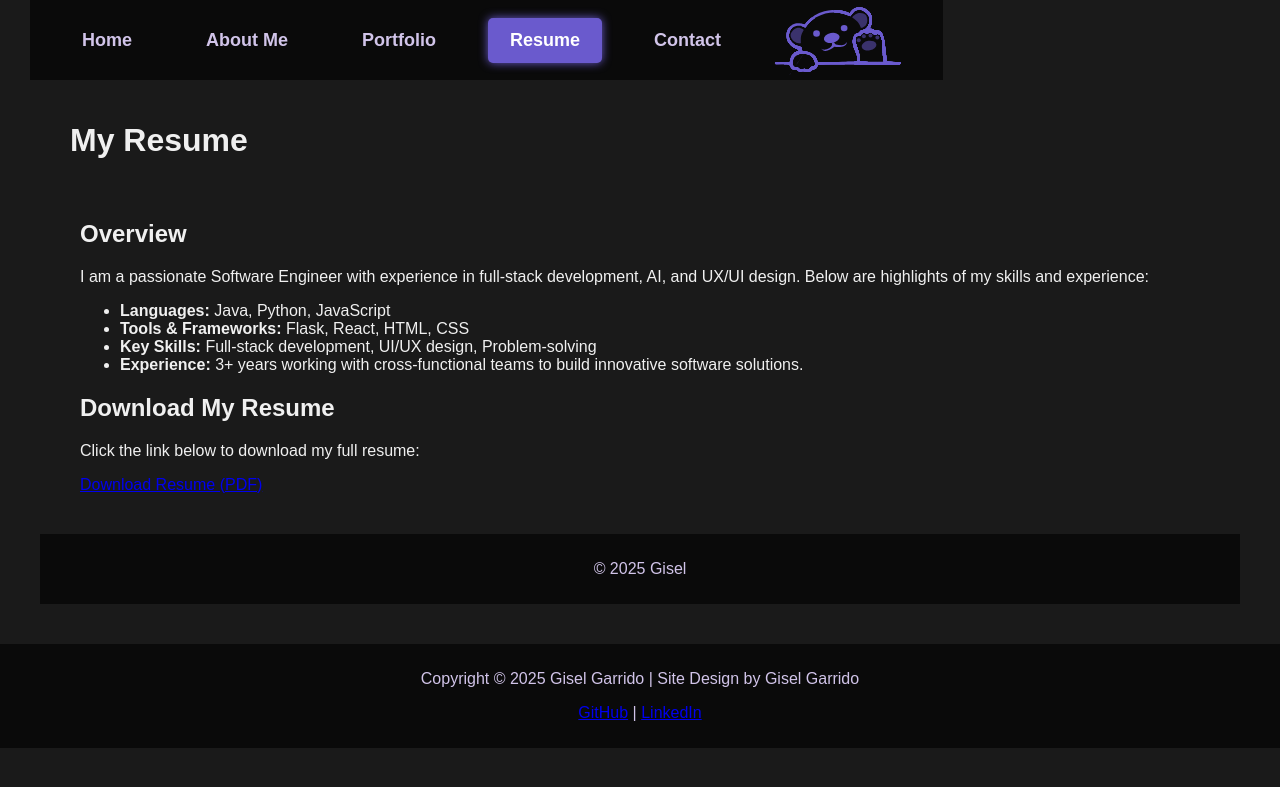
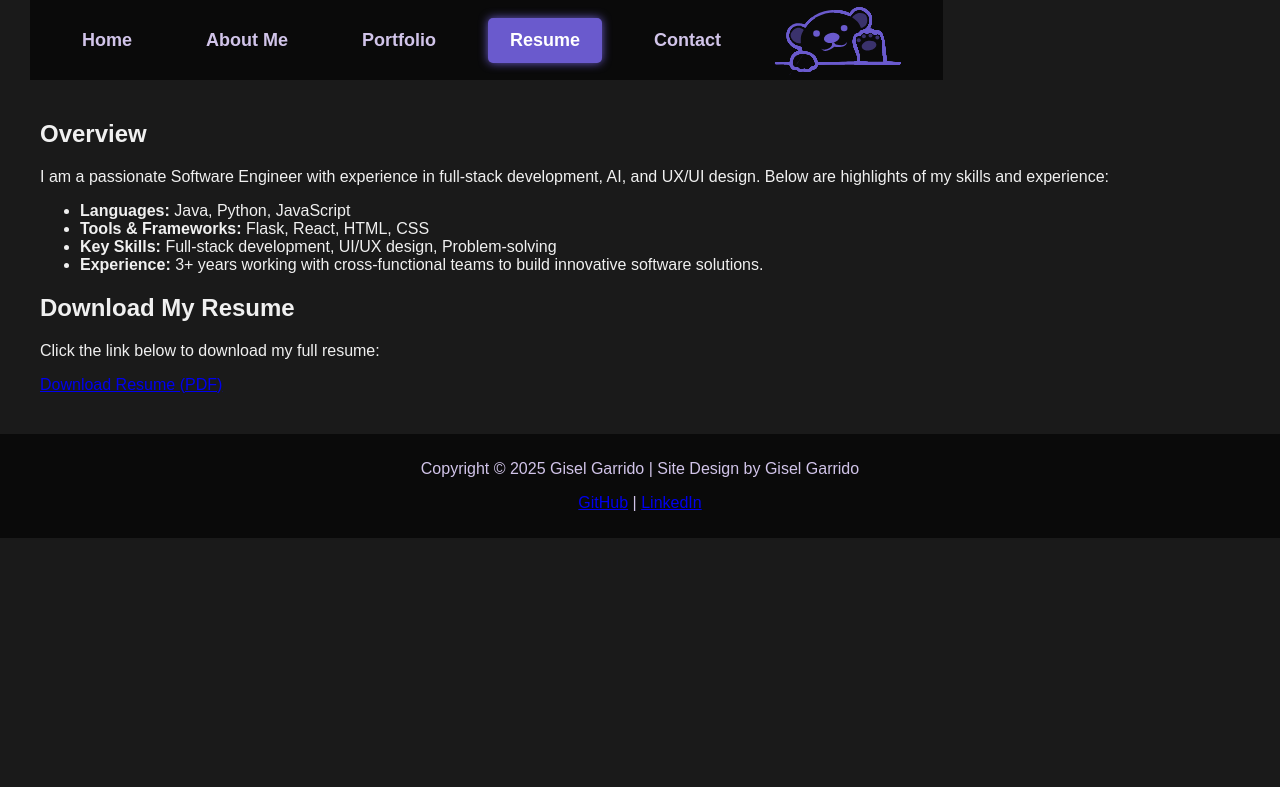
Before and after one commit to les1g/Gsite, a Flask app: page /resume in a window 1280 px wide. Shown: the top 787 px of the page. Run offline with Flask 3, Linux system fonts and the light colour scheme.

Commit message:
Update resume.html

```diff
--- a/templates/resume.html
+++ b/templates/resume.html
@@ -1,18 +1,6 @@
 {% extends 'base.html' %}
 
 {% block content %}
-    <head>
-    <meta charset="UTF-8">
-    <meta name="viewport" content="width=device-width, initial-scale=1.0">
-    <title>Resume</title>
-    <link rel="stylesheet" href="styles.css"> <!-- Link to your CSS file -->
-</head>
-<body>
-    <header>
-        <h1>My Resume</h1>
-    </header>
-
-    <main>
 <section id="overview">
     <h2>Overview</h2>
     <p>I am a passionate Software Engineer with experience in full-stack development, AI, and UX/UI design. Below are highlights of my skills and experience:</p>
@@ -29,10 +17,4 @@
     <p>Click the link below to download my full resume:</p>
     <a href="static/images/Resume_2025.pdf" target="Resume_2025.pdf">Download Resume (PDF)</a>
 </section>
-    </main>
-
-    <footer>
-        <p>© 2025 Gisel</p>
-    </footer>
-</body>
 {% endblock %}
```
Lines whose indentation alone changed are shown as unchanged.
